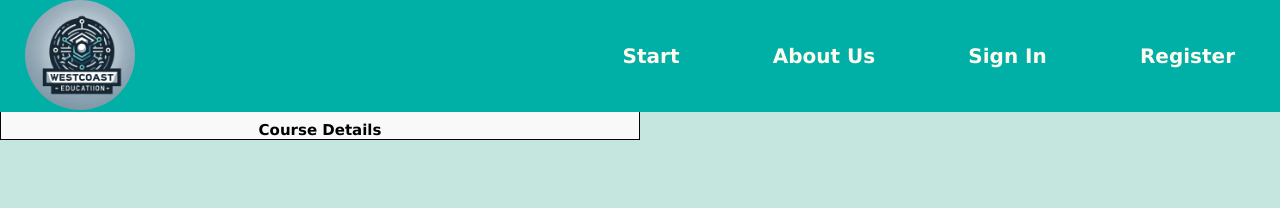
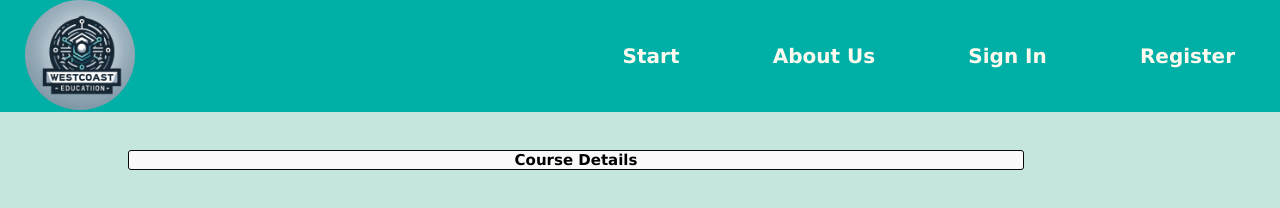
Before and after one commit to ChristianCL92/west-education1, a website with bundled scripts: page pages/course-details.html in a window 1280 px wide. Built offline with nearby package versions, Linux system fonts and the light colour scheme; no server answers.

Commit message:
styling course-details

```diff
--- a/content/css/course-details.css
+++ b/content/css/course-details.css
@@ -1,10 +1,16 @@
+main {
+    padding-top: 150px;
+}
+
 .course-container {
-    padding-top: 120px;
+    position: fixed;
     display: flex;
     justify-content: center;
     background-color: #f9f9f9;
     border: 1px solid #070606;
-    width: 50%;
+    width: 70%;
+    left: 10%;
+    border-radius: 0.3rem;
 }
 
 p {
--- a/scripts/dom.js
+++ b/scripts/dom.js
@@ -53,6 +53,7 @@ function openSingleCourseHandler (courseId) {
 
 function singleCourseData (course) {
     const courseCard = document.createElement("div");
+    courseCard.classList.add("course-data");
 
   /*    if(course.imageUrl) {
     const courseImage = createImage(course.imageUrl);
```
